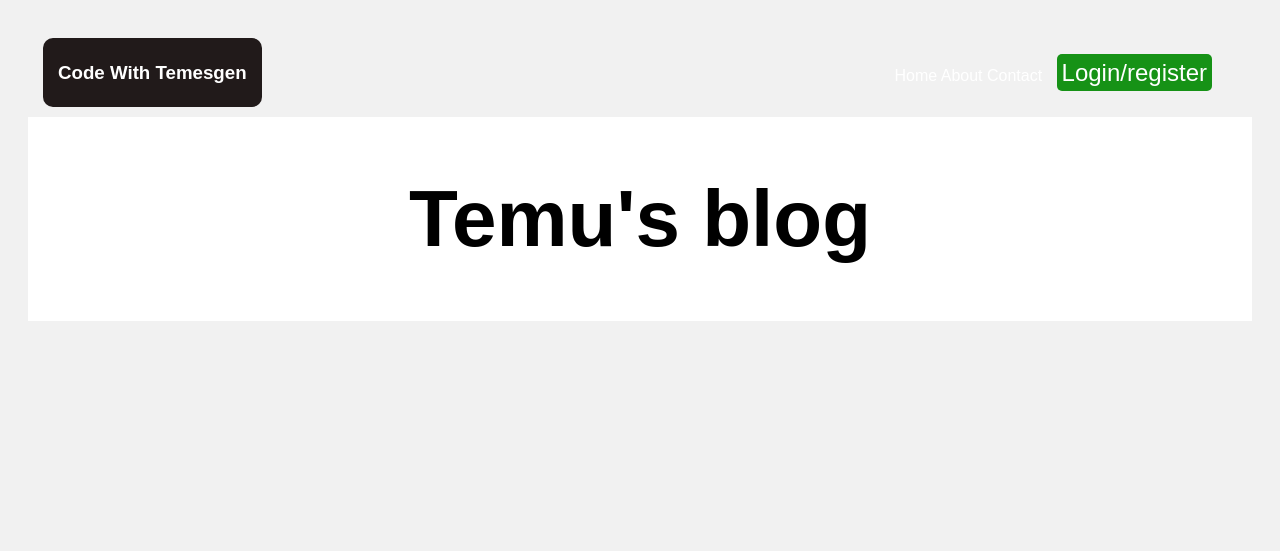
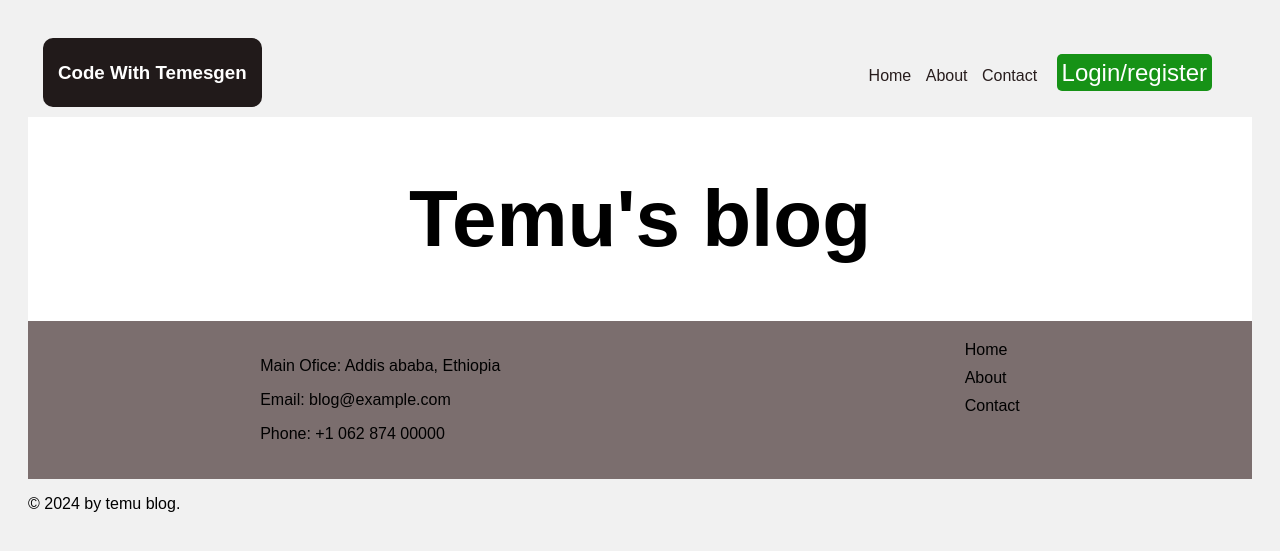
Before and after one commit to temesgen-abebayehu/django-blog, a Django app: template templates/index.html in a window 1280 px wide. Shown: the top 551 px of the page. Run offline with Django 5.2, Linux system fonts and the light colour scheme; the template is opened without the code that fills it, so the values that code supplies are empty.

Commit message:
second commit

```diff
--- a/posts/urls.py
+++ b/posts/urls.py
@@ -4,4 +4,9 @@ from . import views
 urlpatterns = [
     path('', views.homepage, name='homepage'),
     path('post/<str:pk>', views.post, name='post'),
+    path('about', views.about, name='about'),
+    path('contact', views.contact, name='contact'),
+    path('register', views.register, name="register"),
+    path('login', views.login, name="login"),
+    path('logout', views.logout, name="logout"),
 ]
--- /dev/null
+++ b/static/footer.css
@@ -0,0 +1,22 @@
+footer .content{
+    display: flex;
+    flex-direction: row;
+    justify-content: space-around;
+    background-color: rgb(123, 110, 110);
+  }
+
+  footer #contact{
+    padding: 20px 15px;
+  }
+
+  footer #info{
+    padding: 20px 15px;
+    display: flex;
+    flex-direction: column;
+  }
+
+  footer #info a{
+    text-decoration: none;
+    color: black;
+    margin-bottom: 10px;
+  }
--- /dev/null
+++ b/static/header.css
@@ -0,0 +1,39 @@
+header {
+    display: flex;
+    flex-direction: row;
+    justify-content: space-between;
+    align-items: center;
+    margin: 10px 15px;
+  }
+
+  header .logo{
+    background-color: rgb(33, 26, 26);
+    border-radius: 10px;
+    padding: 5px 15px;
+  }
+
+  header .logo a{
+    text-decoration: none;
+    color: white;
+  }
+
+  header .navbar{
+    margin-right: 15px;
+  }
+
+  header .navbar a{
+    text-decoration: none;
+    color: rgb(40, 29, 29);
+    padding: 5px;
+    border-radius: 5px;
+
+  }
+
+  header .navbar .btn{
+    margin: 0 10px;
+    background-color: rgb(22, 146, 22);
+    border-radius: 5px;
+    padding: 5px;
+    color: white;
+    font-size: 1.5em;
+  }
--- a/static/style.css
+++ b/static/style.css
@@ -43,48 +43,3 @@
       padding: 0;
     }
   }
-
-  header {
-    display: flex;
-    flex-direction: row;
-    justify-content: space-between;
-    align-items: center;
-    margin: 10px 15px;
-  }
-
-  header .logo{
-    background-color: rgb(33, 26, 26);
-    border-radius: 10px;
-    padding: 5px 15px;
-  }
-
-  header .logo a{
-    text-decoration: none;
-    color: white;
-  }
-
-  header .navbar{
-    margin-right: 15px;
-  }
-
-  header .navbar a{
-    text-decoration: none;
-<<<<<<< HEAD
-    color: rgb(40, 29, 29);
-=======
-    background-color: rgb(31, 103, 103);
-    color: white;
->>>>>>> 27395ec (Initial commit)
-    padding: 5px;
-    border-radius: 5px;
-
-  }
-
-  header .navbar .btn{
-    margin: 0 10px;
-    background-color: rgb(22, 146, 22);
-    border-radius: 5px;
-    padding: 5px;
-    color: white;
-    font-size: 1.5em;
-  }
--- a/templates/footer.html
+++ b/templates/footer.html
@@ -0,0 +1,20 @@
+{% load static %}
+<head>
+  <link rel="stylesheet" href="{% static 'footer.css' %}">
+</head>
+
+<footer>
+  <div class="content">
+    <div id="contact">
+      <p>Main Ofice: Addis ababa, Ethiopia</p>
+      <p>Email: blog@example.com</p>
+      <p>Phone: +1 062 874 00000</p>
+    </div>
+    <div id="info">
+      <a href="/">Home</a>
+      <a href="/about">About</a>
+      <a href="/contact">Contact</a>
+    </div>
+  </div>
+  <p>&copy; 2024 by temu blog.</p>
+</footer>
--- a/templates/header.html
+++ b/templates/header.html
@@ -1,13 +1,21 @@
+{% load static %}
+<head>
+  <link rel="stylesheet" href="{% static 'header.css' %}">
+</head>
+
 <header>
     <div class="logo">
         <a href="/"><h3>Code With Temesgen</h3></a>
     </div>
     <div class="navbar">
-        <a href="#">Home</a>
-        <a href="#">About</a>
-        <a href="#">Contact</a>
-        <!-- <h4>Welcome, Temu</h4>
-        <a class="btn" href="#">Logout</a> -->
-        <a class="btn" href="#">Login/register</a>
+        <a href="/">Home</a>
+        <a href="/about">About</a>
+        <a href="/contact">Contact</a>
+        {% if user.is_authenticated %}
+        <b>Welcome, {{user.username}}</b>
+        <a class="btn" href="/logout">Logout</a>
+        {% else %}
+        <a class="btn" href="/login">Login/register</a>
+        {% endif %}
     </div>
 </header>
--- a/templates/index.html
+++ b/templates/index.html
@@ -1,5 +1,5 @@
 
-{% include 'header.html' %}
+
 {% load static %}
 
 <!DOCTYPE html>
@@ -10,6 +10,8 @@
   </head>
 
   <body>
+    {% include 'header.html' %}
+
     <div class="header">
       <h1>Temu's blog</h1>
     </div>
@@ -26,5 +28,7 @@
         {% endfor %}
       </div>
     </div>
+
+    {% include 'footer.html' %}
   </body>
 </html>
--- a/templates/post.html
+++ b/templates/post.html
@@ -8,6 +8,8 @@
   </head>
 
   <body>
+    {% include 'header.html' %}
+
     <div class="header">
       <h1>Temu's blog</h1>
     </div>
@@ -20,5 +22,7 @@
         </div>
       </div>
     </div>
+
+    {% include 'footer.html' %}
   </body>
 </html>
```
Also changed, not shown: posts/views.py (+60 -0 lines), templates/about.html (added, +26 -0 lines), templates/contact.html (added, +27 -0 lines), templates/login.html (added, +22 -0 lines), templates/register.html (added, +28 -0 lines), db.sqlite3, static/about.css (added), static/contact.css (added).
